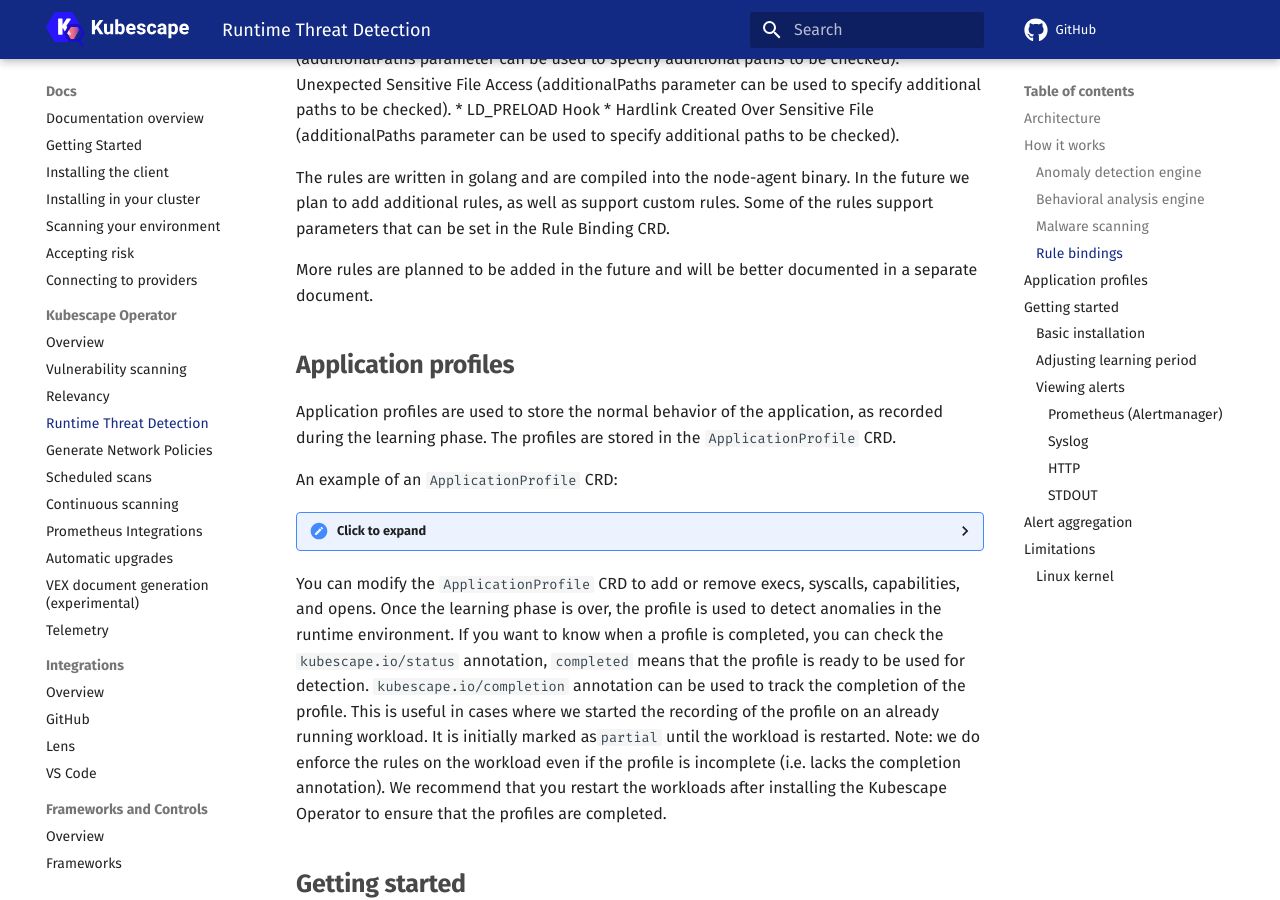
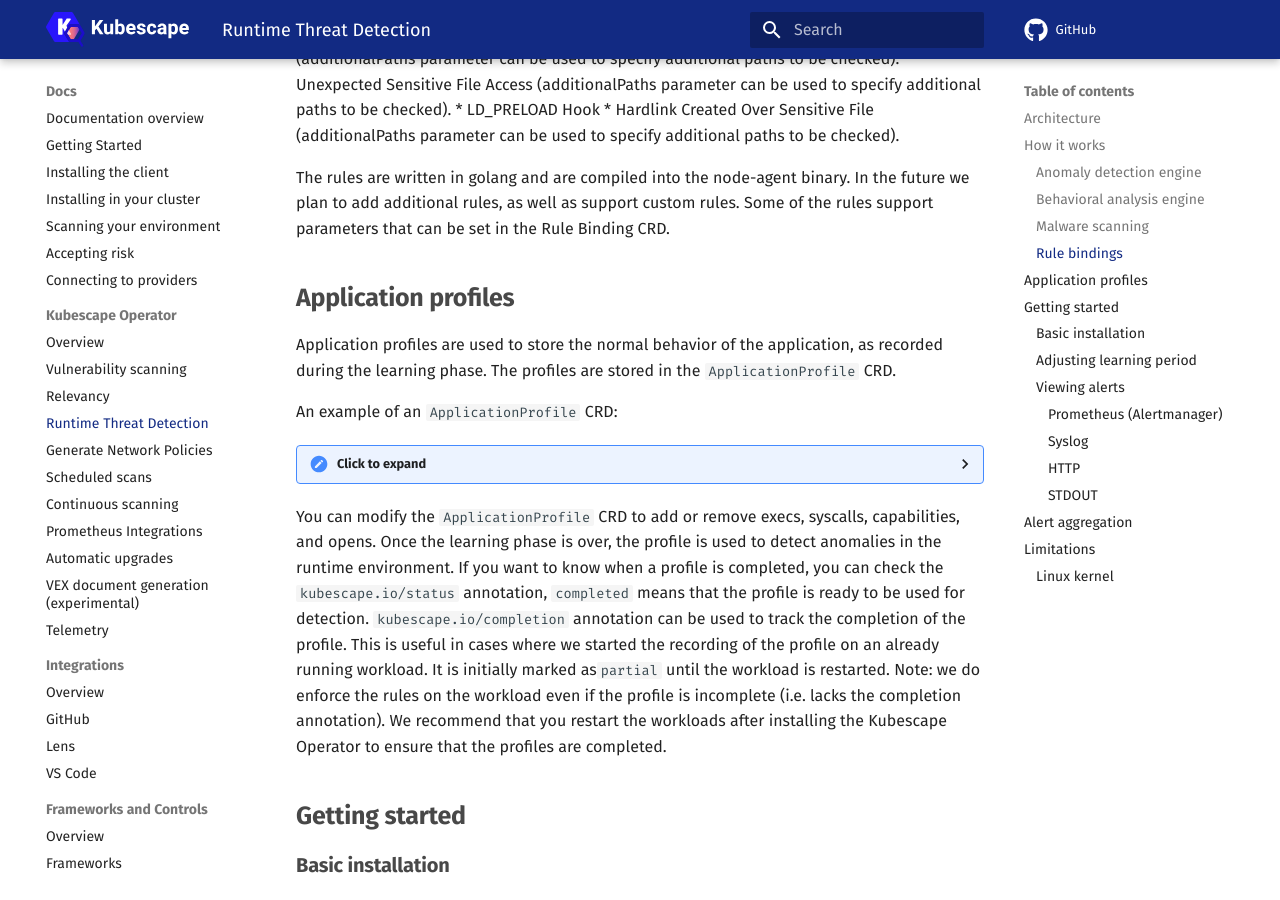
Before and after one commit to kubescape/kubescape.io, an MkDocs documentation site: the page built from docs/docs/operator/runtime-threat-detection.md, in a window 1280 px wide and 900 px high, scrolled down 2844 px. Built offline with MkDocs 1.6.1 and Material for MkDocs 9.7.7, drawn with Linux system fonts in a browser that asks for light colours; comment, search, counter and statistics services are not loaded.

Commit message:
CR fixes
Signed-off-by: Amit Schendel <amitschendel@gmail.com>
Signed-off-by: Oshrat <oshratn@armosec.io>

```diff
--- a/docs/docs/operator/runtime-threat-detection.md
+++ b/docs/docs/operator/runtime-threat-detection.md
@@ -127,8 +127,6 @@
 The rules are written in golang and are compiled into the node-agent binary.
 In the future we plan to add additional rules, as well as support custom rules.
 Some of the rules support parameters that can be set in the Rule Binding CRD.
-
-More rules are planned to be added in the future and will be better documented in a separate document.
 
 ## Application profiles
 Application profiles are used to store the normal behavior of the application, as recorded during the learning phase.
```
